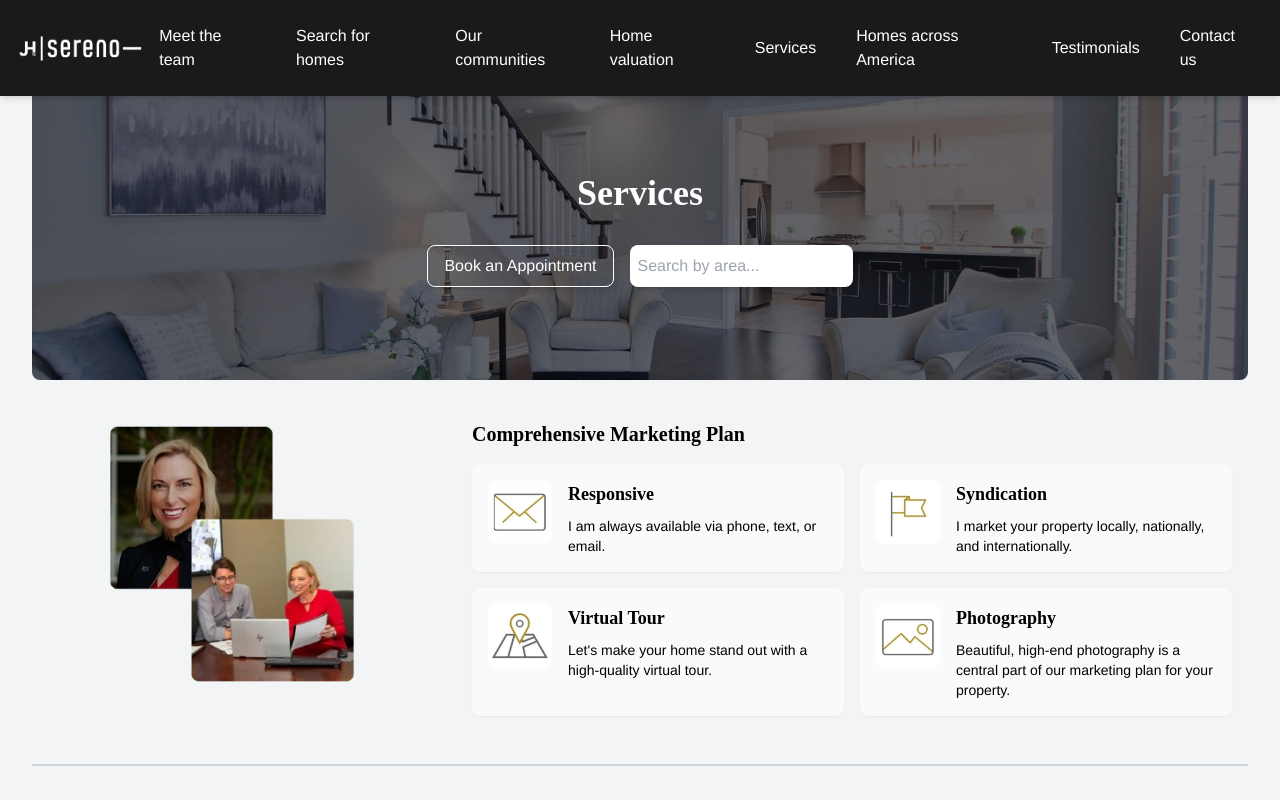
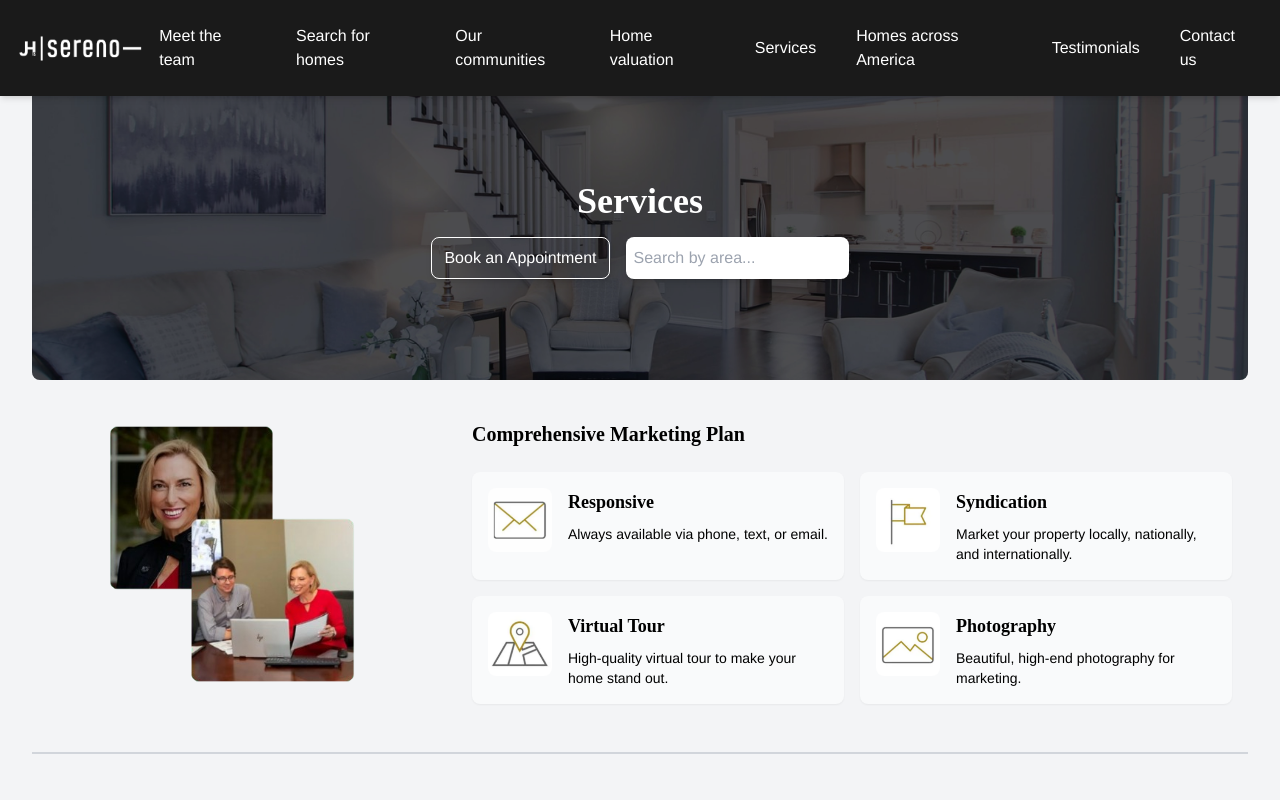
Before and after one commit to clvnknt/wbas-frontend, a React (Create React App) app: page / in a window 1280 px wide. Shown: the top 800 px of the page. Built offline with nearby package versions, Linux system fonts and the light colour scheme.

Commit message:
layout changes due to consistency problems in landscape mobile view

```diff
--- a/package.json
+++ b/package.json
@@ -1,6 +1,7 @@
 {
   "name": "wbas-frontend",
   "version": "0.1.0",
+  "homepage": ".",
   "private": true,
   "dependencies": {
     "@fortawesome/free-brands-svg-icons": "^6.6.0",
--- a/src/App.js
+++ b/src/App.js
@@ -7,7 +7,6 @@ import MarketingTabs from './services-components/marketing-tabs'
 
 function App() {
   return (
-
     <div className="bg-gray-100 min-h-screen p-8 pt-20">
       <Navbar />
 
@@ -18,25 +17,25 @@ function App() {
     alt="Services Header"
     className="w-full h-[300px] object-cover rounded-lg"
   />
-  <div className="absolute inset-0 flex flex-col justify-center items-center text-center text-white bg-black bg-opacity-10 rounded-lg">
-    <h2 className="text-4xl font-bold mb-4">Services</h2>
-    <div className="flex flex-col md:flex-row gap-4 mt-4">
-      <button className="bg-transparent border border-white text-white px-4 py-2 rounded-lg shadow-md hover:bg-white hover:text-black">
+  <div className="absolute inset-0 flex flex-col justify-center items-center text-center text-white bg-black bg-opacity-30 rounded-lg">
+    <h2 className="text-3xl md:text-4xl font-bold mb-4">Services</h2>
+    <div className="flex flex-col md:flex-row gap-2 md:gap-4">
+      <button className="bg-transparent border border-white text-white px-3 py-2 rounded-lg shadow-md hover:bg-white hover:text-black transition-colors">
         Book an Appointment
       </button>
       <input
         type="text"
         placeholder="Search by area..."
-        className="p-2 rounded-lg shadow-md"
+        className="p-2 rounded-lg shadow-md bg-white text-black focus:outline-none"
       />
     </div>
   </div>
 </section>
 
-
 {/* Comprehensive Marketing Plan Section */}
 <div className="flex flex-col sm:flex-row justify-center gap-6 mb-6">
-  <div className="w-full sm:w-[400px] h-[200px] sm:h-[300px] p-4">
+  {/* Image Section */}
+  <div className="w-full sm:w-[400px] h-[200px] sm:h-[300px] p-4 landscape-hidden">
     <img
       src="./sections/comprehensive-marketing/2l.png"
       alt="Talking"
@@ -44,20 +43,21 @@ function App() {
     />
   </div>
 
+  {/* Content Section */}
   <section className="bg-transparent rounded-lg p-4 flex-1 min-w-[300px]">
-    <h2 className="text-lg sm:text-xl font-bold mb-4">Comprehensive Marketing Plan</h2>
+    <h2 className="text-lg sm:text-xl font-bold mb-6">Comprehensive Marketing Plan</h2>
     <div className="grid grid-cols-1 sm:grid-cols-2 gap-4">
       {[
-        { src: 'Responsive.png', title: 'Responsive', desc: 'I am always available via phone, text, or email.' },
-        { src: 'Syndication.png', title: 'Syndication', desc: 'I market your property locally, nationally, and internationally.' },
-        { src: 'VirtualTour.png', title: 'Virtual Tour', desc: 'Let\'s make your home stand out with a high-quality virtual tour.' },
-        { src: 'Photography.png', title: 'Photography', desc: 'Beautiful, high-end photography is a central part of our marketing plan for your property.' }
+        { src: 'Responsive.png', title: 'Responsive', desc: 'Always available via phone, text, or email.' },
+        { src: 'Syndication.png', title: 'Syndication', desc: 'Market your property locally, nationally, and internationally.' },
+        { src: 'VirtualTour.png', title: 'Virtual Tour', desc: 'High-quality virtual tour to make your home stand out.' },
+        { src: 'Photography.png', title: 'Photography', desc: 'Beautiful, high-end photography for marketing.' }
       ].map((item, index) => (
-        <div key={index} className="p-3 sm:p-4 bg-gray-50 rounded-lg shadow-sm flex items-start">
-          <img src={`./sections/comprehensive-marketing/${item.src}`} alt={item.title} className="w-12 h-12 sm:w-16 sm:h-16 object-cover rounded-lg mr-3 sm:mr-4" />
+        <div key={index} className="p-4 bg-gray-50 rounded-lg shadow-sm flex items-start space-x-4">
+          <img src={`./sections/comprehensive-marketing/${item.src}`} alt={item.title} className="w-16 h-16 object-cover rounded-lg" />
           <div className="flex-1">
-            <h3 className="text-base sm:text-lg font-semibold mb-1 sm:mb-2">{item.title}</h3>
-            <p className="text-xs sm:text-sm">{item.desc}</p>
+            <h3 className="text-base sm:text-lg font-semibold mb-2">{item.title}</h3>
+            <p className="text-sm">{item.desc}</p>
           </div>
         </div>
       ))}
@@ -67,9 +67,9 @@ function App() {
 
 <hr className="border-t-2 border-gray-300 my-8" />
 
-
 {/* My Staging Expertise Section */}
 <div className="flex flex-col-reverse sm:flex-row justify-center gap-6 mb-6">
+  {/* Content Section */}
   <section className="bg-transparent rounded-lg p-4 flex-1 min-w-[300px]">
     <h2 className="text-lg sm:text-xl font-bold mb-4">My Staging Expertise</h2>
     <div className="grid grid-cols-1 sm:grid-cols-2 gap-4">
@@ -96,8 +96,8 @@ function App() {
     </div>
   </section>
 
-  {/* Main Image Section (unchanged) */}
-  <div className="w-full sm:w-[400px] h-[300px] sm:h-[500px] p-4">
+  {/* Main Image Section */}
+  <div className="w-full sm:w-[400px] h-[300px] sm:h-[500px] p-4 landscape-hidden">
     <img
       src="./sections/my-staging-experience/dgil.png"
       alt="Staging"
@@ -105,10 +105,6 @@ function App() {
     />
   </div>
 </div>
-
-
-
-
 
 <hr className="border-t-2 border-gray-300 my-8" />
 
@@ -235,10 +231,6 @@ function App() {
   </Carousel>
 </section>
 
-
-
-
-
 <hr className="border-t-2 border-gray-300 my-8 " />
 
 
@@ -308,16 +300,16 @@ function App() {
 
 <hr className="border-t-2 border-gray-300 my-8" />
 
-<section className="bg-transparent p-4 sm:p-6 mb-4 sm:mb-6 rounded-lg">
-  <h2 className="text-xl sm:text-2xl font-bold mb-4">Global Marketing Reach</h2>
-  <div className="flex flex-wrap gap-4 sm:gap-6">
+<section className="relative bg-transparent p-4 sm:p-6 mb-4 sm:mb-6 rounded-lg">
+      <h2 className="text-xl sm:text-2xl font-bold mb-4 z-10 relative">Global Marketing Reach</h2>
+      <div className="flex flex-col sm:flex-row gap-4 sm:gap-6 relative z-0">
         {/* First Container */}
-    <div className="flex-1 min-w-[250px] sm:min-w-[300px] bg-gray-50 p-4 rounded-lg flex-col sm:flex-row flex items-start">
-      {/* Image for Mobile */}
+        <div className="flex-1 min-w-[250px] sm:min-w-[300px] bg-gray-50 p-4 rounded-lg flex flex-col sm:flex-row items-start relative">
+          {/* Image */}
           <img
             src="./sections/partners/luxury.png"
             alt="Leading Real Estate Companies"
-        className="w-[150px] sm:w-[250px] md:w-[350px] h-auto object-contain rounded-lg mb-4 sm:mb-0 sm:mr-4 sm:self-center mx-auto sm:mx-0"
+            className="w-full sm:w-[250px] md:w-[350px] h-auto object-contain rounded-lg mb-4 sm:mb-0 sm:mr-4 sm:self-start transition-transform transform sm:translate-y-0 sm:relative"
           />
           {/* Content */}
           <div className="flex-1 pr-2 sm:pr-4">
@@ -329,12 +321,12 @@ function App() {
         </div>
 
         {/* Second Container */}
-    <div className="flex-1 min-w-[250px] sm:min-w-[400px] bg-gray-50 p-4 rounded-lg flex-col sm:flex-row flex items-start">
-      {/* Image for Mobile */}
+        <div className="flex-1 min-w-[250px] sm:min-w-[400px] bg-gray-50 p-4 rounded-lg flex flex-col sm:flex-row items-start relative">
+          {/* Image */}
           <img
             src="./sections/partners/global.png"
             alt="Who's Who in Luxury Real Estate"
-        className="w-[150px] sm:w-[250px] md:w-[350px] h-auto object-contain rounded-lg mb-4 sm:mb-0 sm:mr-4 sm:self-center mx-auto sm:mx-0"
+            className="w-full sm:w-[250px] md:w-[350px] h-auto object-contain rounded-lg mb-4 sm:mb-0 sm:mr-4 sm:self-start transition-transform transform sm:translate-y-0 sm:relative"
           />
           {/* Content */}
           <div className="flex-1 pr-2 sm:pr-4">
@@ -344,7 +336,7 @@ function App() {
             </p>
             <img
               src="./sections/partners/RealEstatePortals-L.png"
-          alt="Placeholder Image"
+              alt="Real Estate Portals"
               className="w-full h-auto object-cover mt-4 rounded-lg"
             />
             <p className="mt-2 sm:mt-4 text-sm sm:text-base">
--- a/src/components/Navbar.js
+++ b/src/components/Navbar.js
@@ -91,19 +91,19 @@ function Navbar() {
 
       {/* Extra Navbar Row */}
       {showExtraNavbar && (
-        <div className="py-4 fixed top-[64px] left-0 w-full z-40" style={{ backgroundColor: '#585454' }}>
-          <div className="container mx-auto flex flex-col md:flex-row justify-between items-center px-4 md:px-6 space-y-4 md:space-y-0">
-            <div className="flex items-center space-x-2 rounded-lg px-2 py-1 w-full md:w-auto" style={{ backgroundColor: '#585454' }}>
-              <FaSearch className="text-white" />
+        <div className="fixed top-[64px] left-0 w-full z-40 bg-[#585454]">
+          <div className="container mx-auto flex items-center justify-between px-2 md:px-4 py-2 space-x-2">
+            <div className="flex items-center space-x-2 rounded-lg bg-[#585454] w-full max-w-xs">
+              <FaSearch className="text-white text-sm md:text-base" />
               <input
                 type="text"
                 placeholder="Search for area..."
-                className="bg-transparent text-white placeholder-white px-2 py-1 outline-none w-full"
+                className="bg-transparent text-white placeholder-white px-2 py-1 outline-none w-full text-sm md:text-base"
               />
             </div>
-            <button className="bg-transparent border border-transparent text-white px-4 py-3 rounded-lg hover:bg-white hover:text-black flex items-center">
+            <button className="bg-transparent border border-transparent text-white px-2 py-1 rounded-lg hover:bg-white hover:text-black flex items-center text-sm md:text-base">
               Book an Appointment
-              <FaArrowRight className="ml-2" />
+              <FaArrowRight className="ml-1" />
             </button>
           </div>
         </div>
--- a/src/index.css
+++ b/src/index.css
@@ -25,20 +25,14 @@ code {
 /* Import fonts from Google Fonts */
 @import url('https://fonts.googleapis.com/css2?family=Montserrat:wght@400;500;700&family=Merriweather:wght@400;700&display=swap');
 
-.relative {
-  position: relative;
+@media screen and (orientation: landscape) and (max-width: 768px) {
+  .landscape-hidden {
+    display: none;
+  }
 }
 
-.absolute {
-  position: absolute;
-  top: 0;
-  left: 0;
+@media screen and (orientation: portrait) and (max-width: 768px) {
+  .portrait-hidden {
+    display: none;
+  }
 }
-
-.z-10 {
-  z-index: 10;
-}
-
-.z-20 {
-  z-index: 20;
-}
--- a/src/services-components/marketing-tabs.js
+++ b/src/services-components/marketing-tabs.js
@@ -7,25 +7,25 @@ const tabs = [
     id: 1,
     title: "Responsive",
     content: "Our marketing strategies are designed to be responsive and adaptable to different platforms, ensuring maximum reach and engagement.",
-    image: "/sections/comprehensive-marketing/Responsive.png",
+    image: "./sections/comprehensive-marketing/Responsive.png",
   },
   {
     id: 2,
     title: "Syndication",
     content: "We syndicate your property listings across multiple channels to increase visibility and attract potential buyers.",
-    image: "/sections/comprehensive-marketing/Syndication.png",
+    image: "./sections/comprehensive-marketing/Syndication.png",
   },
   {
     id: 3,
     title: "Virtual Tour",
     content: "Create immersive virtual tours to give potential buyers a detailed view of your property from the comfort of their own home.",
-    image: "/sections/comprehensive-marketing/VirtualTour.png",
+    image: "./sections/comprehensive-marketing/VirtualTour.png",
   },
   {
     id: 4,
     title: "Drone Photography",
     content: "High-quality photography to showcase your property in the best light and attract more interest.",
-    image: "/sections/comprehensive-marketing/DronePhotography.png",
+    image: "./sections/comprehensive-marketing/DronePhotography.png",
   },
 ];
 
```
Lines whose indentation alone changed are shown as unchanged.
